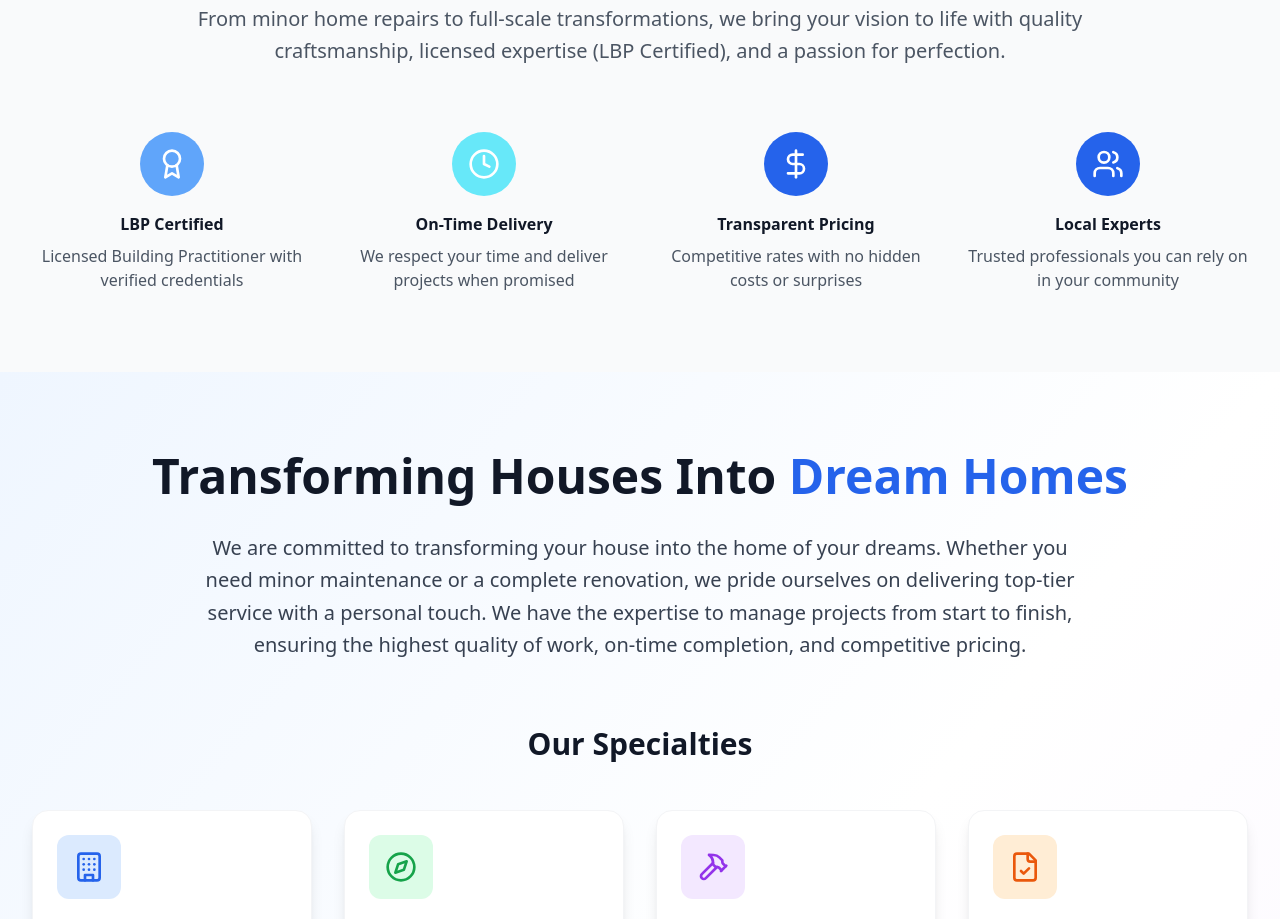
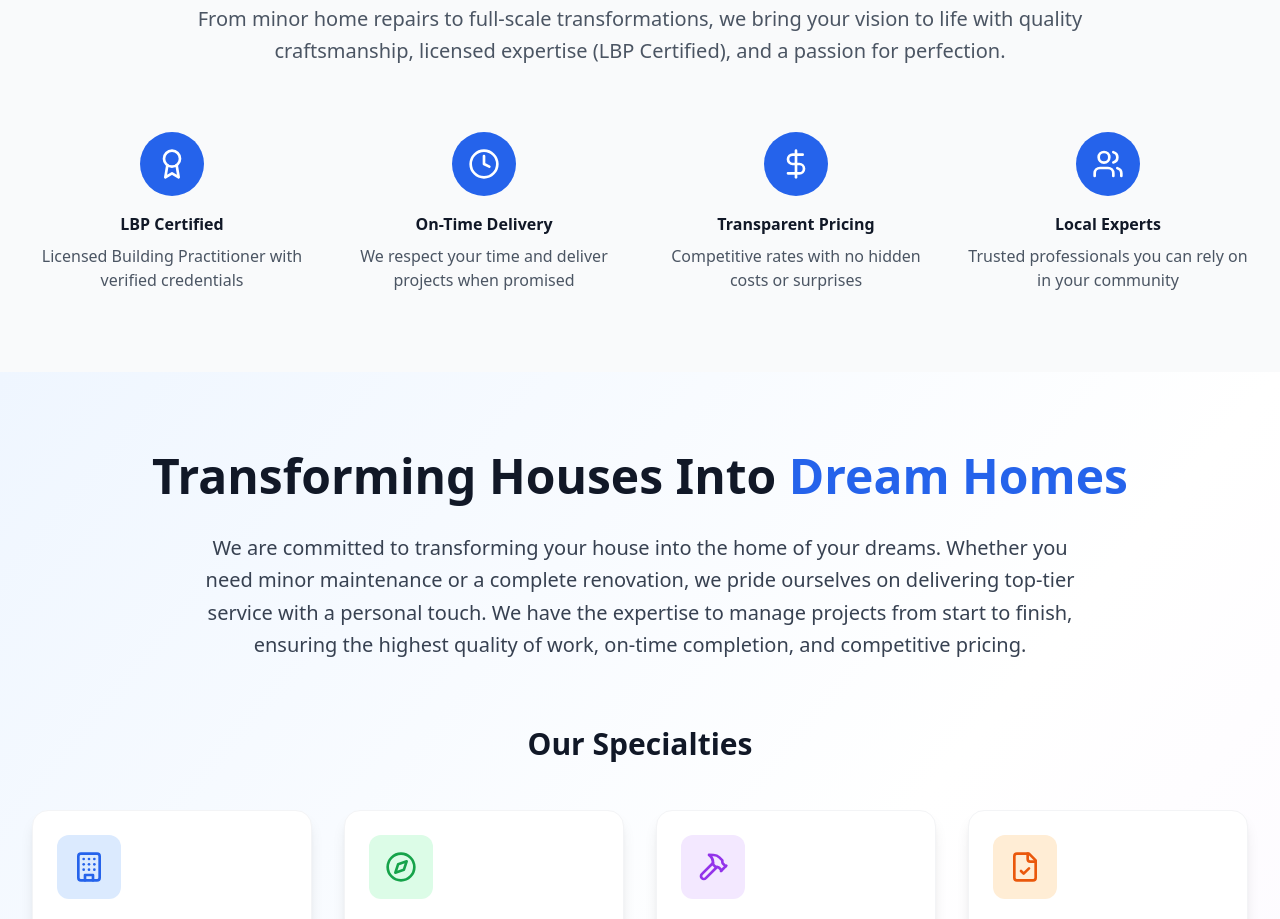
Before and after one commit to FarhanRj389/langihome, a React (Vite) app: page / in a window 1280 px wide. Shown: the part 1062-1981 px from the top of the page. Built offline with nearby package versions, Linux system fonts and the light colour scheme.

Commit message:
some icons color changes

```diff
--- a/src/components/AboutSection.tsx
+++ b/src/components/AboutSection.tsx
@@ -20,7 +20,7 @@ const AboutSection: React.FC = () => {
 
         <div className="grid grid-cols-1 sm:grid-cols-2 lg:grid-cols-4 gap-8">
           <div className="text-center group">
-            <div className="bg-blue-400 w-16 h-16 rounded-full flex items-center justify-center mx-auto mb-4 group-hover:scale-110 transition-transform duration-300">
+            <div className="bg-blue-600 w-16 h-16 rounded-full flex items-center justify-center mx-auto mb-4 group-hover:scale-110 transition-transform duration-300">
               <Award className="h-8 w-8 text-white" />
             </div>
             <h3 className="font-semibold text-gray-900 mb-2">LBP Certified</h3>
@@ -28,7 +28,7 @@ const AboutSection: React.FC = () => {
           </div>
 
           <div className="text-center group">
-            <div className="bg-cyan-300 w-16 h-16 rounded-full flex items-center justify-center mx-auto mb-4 group-hover:scale-110 transition-transform duration-300">
+            <div className="bg-blue-600 w-16 h-16 rounded-full flex items-center justify-center mx-auto mb-4 group-hover:scale-110 transition-transform duration-300">
               <Clock className="h-8 w-8 text-white" />
             </div>
             <h3 className="font-semibold text-gray-900 mb-2">On-Time Delivery</h3>
```
Also changed, not shown: 1 other file (tests, documents, lock files or other folders).
